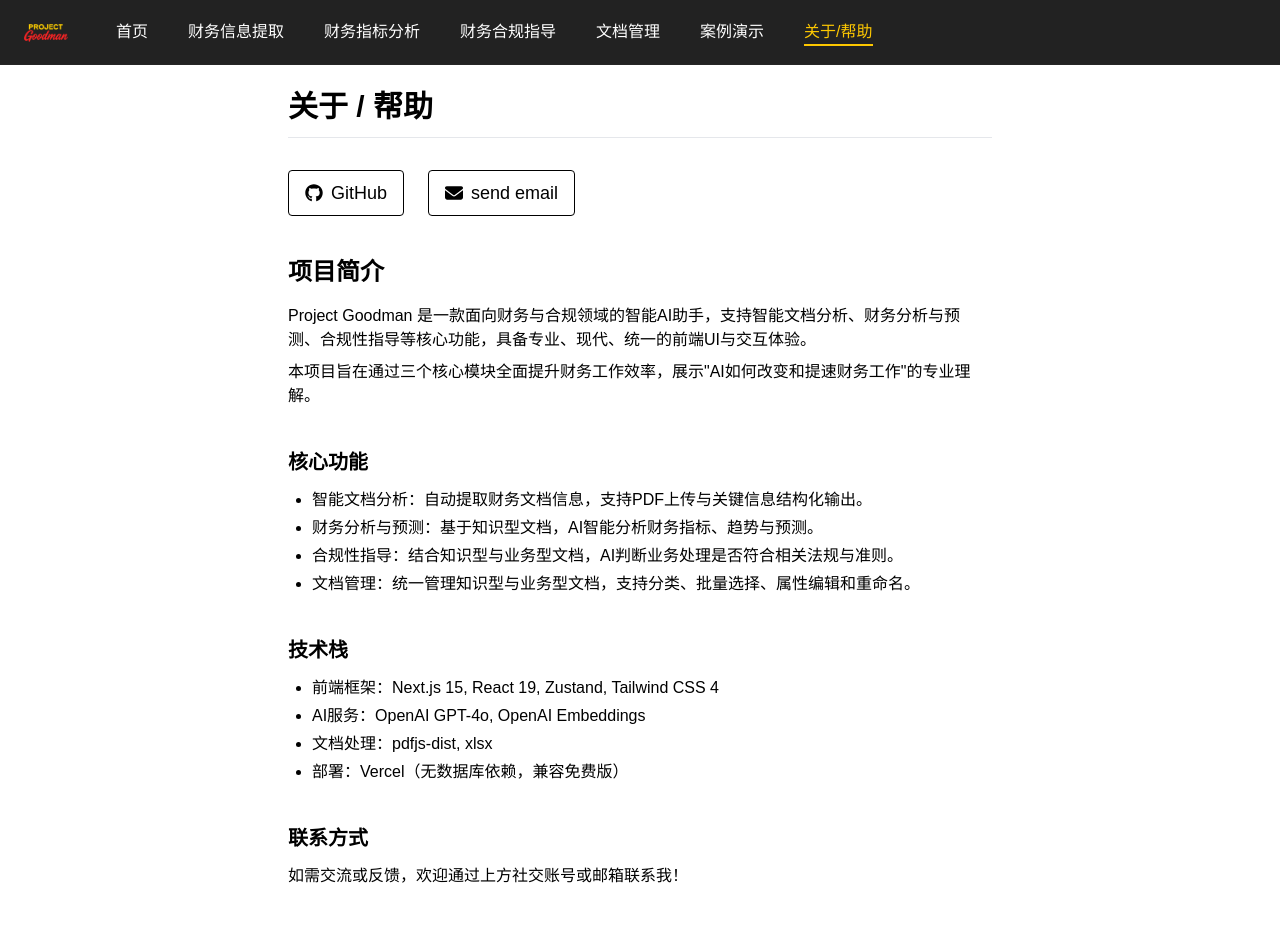
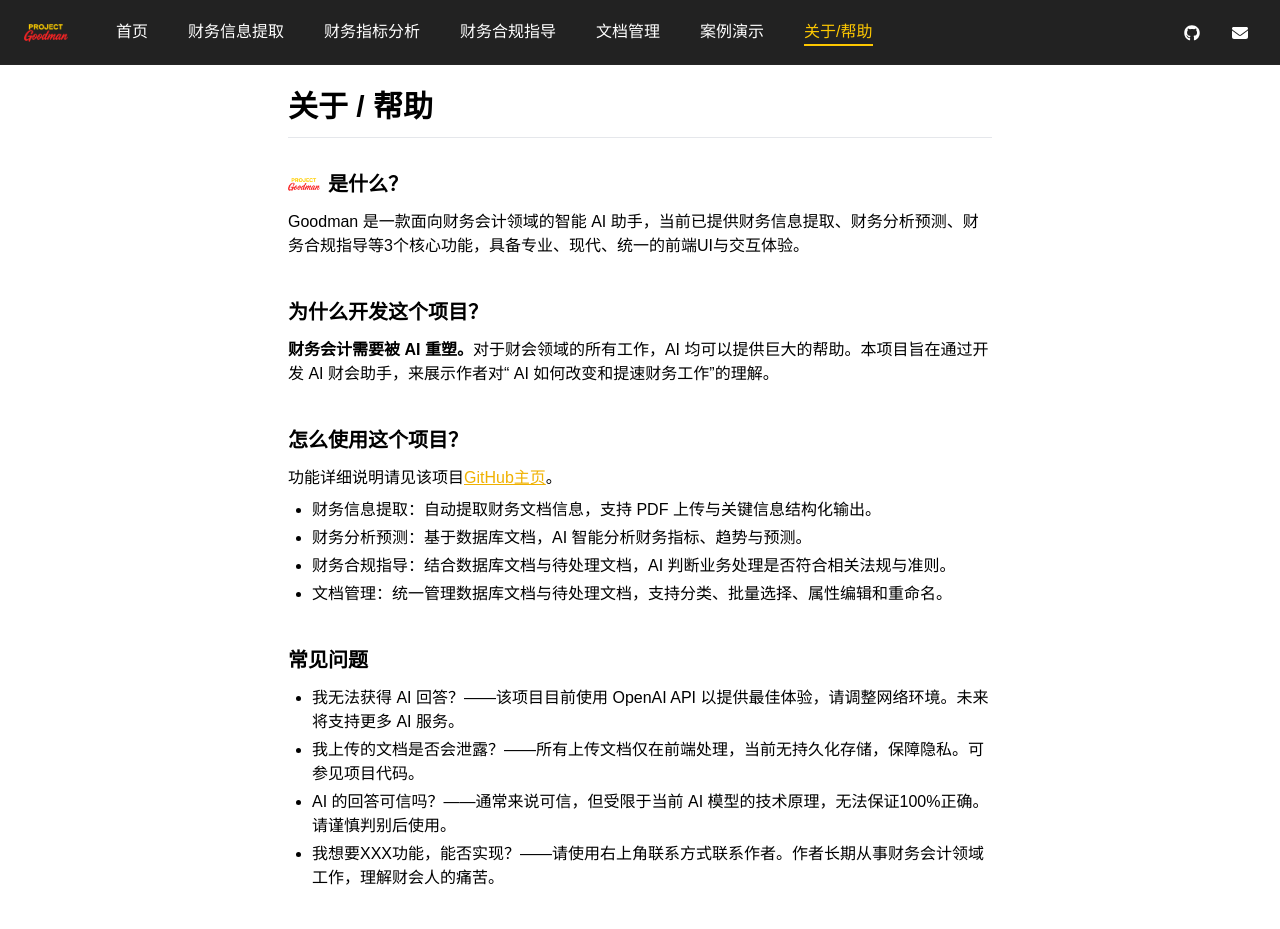
Before and after one commit to antelacus/project-goodman, a Next.js app: page /about in a window 1280 px wide. Shown: the top 929 px of the page. Built offline with nearby package versions, Linux system fonts and the light colour scheme.

Commit message:
feat: 统一所有页面内链文字为黄色，优化关于页内容与样式

```diff
--- a/src/app/about/page.tsx
+++ b/src/app/about/page.tsx
@@ -3,64 +3,60 @@ import React from "react";
 import { FaGithub, FaGlobe, FaXTwitter, FaInstagram, FaEnvelope } from "react-icons/fa6";
 import PageContainer from "../../components/PageContainer";
 import PageTitle from "../../components/PageTitle";
+import Image from "next/image";
 
 const links = [
-  { icon: <FaGithub className="inline mr-2" />, label: "GitHub", url: "https://github.com/antelacus" },
-  { icon: <FaEnvelope className="inline mr-2" />, label: " send email", url: "mailto:me@antelacus.com" },
+  // removed, now in Navbar
 ];
 
 export default function AboutHelpPage() {
   return (
     <PageContainer maxWidth="3xl">
       <PageTitle>关于 / 帮助</PageTitle>
-        <div className="flex flex-wrap gap-6 mb-10">
-          {links.map((item) => (
-            <a
-              key={item.label}
-              href={item.url}
-              target="_blank"
-              rel="noopener noreferrer"
-              className="flex items-center px-4 py-2 border rounded hover:bg-gray-50 transition text-lg font-medium"
-            >
-              {item.icon}
-              <span>{item.label}</span>
-            </a>
-          ))}
-        </div>
+        {/* Social links removed, now in Navbar */}
         <section className="mb-10">
-          <h2 className="text-2xl font-bold mb-4">项目简介</h2>
-          <p className="mb-2">Project Goodman 是一款面向财务与合规领域的智能AI助手，支持智能文档分析、财务分析与预测、合规性指导等核心功能，具备专业、现代、统一的前端UI与交互体验。</p>
-          <p className="mb-2">本项目旨在通过三个核心模块全面提升财务工作效率，展示&quot;AI如何改变和提速财务工作&quot;的专业理解。</p>
+          <h2 className="text-xl font-bold mb-3 flex items-center gap-2">
+            <Image src="/logo.png" alt="Goodman Logo" width={32} height={32} className="inline-block align-middle" />
+            <span>是什么？</span>
+          </h2>
+          <p className="mb-2">Goodman 是一款面向财务会计领域的智能 AI 助手，当前已提供财务信息提取、财务分析预测、财务合规指导等3个核心功能，具备专业、现代、统一的前端UI与交互体验。</p>
         </section>
         <section className="mb-10">
-          <h2 className="text-xl font-bold mb-3">核心功能</h2>
+          <h2 className="text-xl font-bold mb-3">为什么开发这个项目？</h2>
+          <p className="mb-2"><span className="font-bold">财务会计需要被 AI 重塑。</span>
+          对于财会领域的所有工作，AI 均可以提供巨大的帮助。本项目旨在通过开发 AI 财会助手，来展示作者对“ AI 如何改变和提速财务工作”的理解。</p>
+        </section>
+        <section className="mb-10">
+          <h2 className="text-xl font-bold mb-3">怎么使用这个项目？</h2>
+          <p className="mb-2">功能详细说明请见该项目<a href="https://github.com/antelacus/project-goodman" target="_blank" rel="noopener noreferrer" className="text-yellow-500 underline hover:text-yellow-400">GitHub主页</a>。</p>
           <ul className="list-disc pl-6 space-y-1">
-            <li>智能文档分析：自动提取财务文档信息，支持PDF上传与关键信息结构化输出。</li>
-            <li>财务分析与预测：基于知识型文档，AI智能分析财务指标、趋势与预测。</li>
-            <li>合规性指导：结合知识型与业务型文档，AI判断业务处理是否符合相关法规与准则。</li>
-            <li>文档管理：统一管理知识型与业务型文档，支持分类、批量选择、属性编辑和重命名。</li>
+            <li>财务信息提取：自动提取财务文档信息，支持 PDF 上传与关键信息结构化输出。</li>
+            <li>财务分析预测：基于数据库文档，AI 智能分析财务指标、趋势与预测。</li>
+            <li>财务合规指导：结合数据库文档与待处理文档，AI 判断业务处理是否符合相关法规与准则。</li>
+            <li>文档管理：统一管理数据库文档与待处理文档，支持分类、批量选择、属性编辑和重命名。</li>
+          </ul>
+        </section>
+        <section  className="mb-10">
+          <h2 className="text-xl font-bold mb-3">常见问题</h2>
+          <ul className="list-disc pl-6 space-y-1">
+            <li>我无法获得 AI 回答？——该项目目前使用 OpenAI API 以提供最佳体验，请调整网络环境。未来将支持更多 AI 服务。</li>
+            <li>我上传的文档是否会泄露？——所有上传文档仅在前端处理，当前无持久化存储，保障隐私。可参见项目代码。</li>
+            <li>AI 的回答可信吗？——通常来说可信，但受限于当前 AI 模型的技术原理，无法保证100%正确。请谨慎判别后使用。</li>
+            <li>我想要XXX功能，能否实现？——请使用右上角联系方式联系作者。作者长期从事财务会计领域工作，理解财会人的痛苦。</li>
           </ul>
         </section>
         <section className="mb-10">
           <h2 className="text-xl font-bold mb-3">技术栈</h2>
           <ul className="list-disc pl-6 space-y-1">
             <li>前端框架：Next.js 15, React 19, Zustand, Tailwind CSS 4</li>
-            <li>AI服务：OpenAI GPT-4o, OpenAI Embeddings</li>
+            <li>AI服务：OpenAI GPT-4.1, OpenAI Embeddings</li>
             <li>文档处理：pdfjs-dist, xlsx</li>
             <li>部署：Vercel（无数据库依赖，兼容免费版）</li>
           </ul>
         </section>
         <section className="mb-10">
           <h2 className="text-xl font-bold mb-3">联系方式</h2>
-          <p>如需交流或反馈，欢迎通过上方社交账号或邮箱联系我！</p>
-        </section>
-        <section>
-          <h2 className="text-xl font-bold mb-3">常见问题</h2>
-          <ul className="list-disc pl-6 space-y-1">
-            <li>如何上传和管理文档？——请前往&quot;文档管理&quot;页面，支持多格式上传、批量选择和属性编辑。</li>
-            <li>AI分析结果是否安全？——所有业务型文档仅在前端处理，不做持久化存储，保障隐私。</li>
-            <li>如何体验AI分析与合规性判断？——请分别前往&quot;智能文档分析&quot;、&quot;财务分析与预测&quot;、&quot;合规性指导&quot;页面体验核心功能。</li>
-          </ul>
+          <p>如需交流或反馈，欢迎通过导航栏中的社交账号或邮箱联系我！</p>
         </section>
       </PageContainer>
   );
--- a/src/app/data-extract/page.tsx
+++ b/src/app/data-extract/page.tsx
@@ -192,13 +192,14 @@ export default function PdfUploadPage() {
         <section className="w-full">
           <div className="mb-6">
             <PageTitle>财务信息提取</PageTitle>
-            <p className="text-gray-700">
-              上传 PDF 格式财务文档（如发票、合同），AI 将自动提取关键信息，并输出为可以自由复制内容的格式化结果。<br />
+            <p className="mb-2 text-gray-700">
+              上传 PDF 格式财务文档（如发票、合同），AI 将自动提取关键信息，并输出为可以自由复制内容的格式化结果。
+            </p>
+            <p className="mb-2 text-gray-700">
               仍有疑问？请在
-              <Link href="/about" className="text-blue-600 underline hover:text-blue-800 transition-colors">关于/帮助</Link>
+              <Link href="/about" className="text-yellow-500 underline hover:text-yellow-400 transition-colors">关于/帮助</Link>
               页面获取指引，或跳转查看
-              <Link href="/showcase#extract" className="text-blue-600 underline hover:text-blue-800 transition-colors">演示案例</Link>
-              。
+              <Link href="/showcase#extract" className="text-yellow-500 underline hover:text-yellow-400 transition-colors">演示案例</Link>。
             </p>
           </div>
             <div className="mb-6">
--- a/src/app/documents/page.tsx
+++ b/src/app/documents/page.tsx
@@ -276,7 +276,11 @@ export default function DocumentsPage() {
       <div className="flex flex-col gap-8">
         <section className="w-full">
           <PageTitle>文档管理</PageTitle>
-          <p className="text-gray-700 mb-6">统一管理数据库文档与待处理文档，支持分类、批量选择、属性编辑和重命名。</p>
+          <p className="text-gray-700 mb-6">
+            统一管理数据库文档与待处理文档，支持分类、批量选择、属性编辑和重命名。<br />
+            <br />
+            (出于演示目的，该功能模块对文档的修改结果不会永久保存，关闭网站所有页面后修改即失效。)
+            </p>
           <div className="mt-8">
             {/* 知识型文档 */}
             <div className="mb-12">
--- a/src/app/guidance-chat/page.tsx
+++ b/src/app/guidance-chat/page.tsx
@@ -257,12 +257,14 @@ export default function KnowledgeChatPage() {
       <div className="flex flex-col h-[calc(100vh-64px)] gap-0"> {/* 64px 预留顶部导航高度，可根据实际调整 */}
         <section className="w-full flex-1 flex flex-col gap-0">
           <PageTitle>财务合规指导</PageTitle>
-          <p className="text-gray-700 mb-6">
+          <p className="mb-2 text-gray-700">
           本页面可结合财务数据库文档，使用 AI 回答待处理文档相关财务问题，或判断相关财务处理是否符合法规、准则、制度，并提供合规性分析和建议。<br />
+          </p>
+          <p className="mb-2 text-gray-700">
             仍有疑问？请在
-              <Link href="/about" className="text-blue-600 underline hover:text-blue-800 transition-colors">关于/帮助</Link>
+              <Link href="/about" className="text-yellow-500 underline hover:text-yellow-400 transition-colors">关于/帮助</Link>
               页面获取指引，或跳转查看
-            <Link href="/showcase#guidance" className="text-blue-600 underline hover:text-blue-800 transition-colors">演示案例</Link>。
+            <Link href="/showcase#guidance" className="text-yellow-500 underline hover:text-yellow-400 transition-colors">演示案例</Link>。
           </p>
           {/* 对话消息区 */}
           <div className="bg-white rounded-lg p-4 mb-6 flex-1 overflow-y-auto" style={{ minHeight: 320 }}>
--- a/src/components/Navbar.tsx
+++ b/src/components/Navbar.tsx
@@ -2,6 +2,7 @@
 import Link from "next/link";
 import Image from "next/image";
 import { usePathname } from "next/navigation";
+import { FaGithub, FaEnvelope } from "react-icons/fa6";
 
 const navItems = [
   { name: "首页", href: "/" },
@@ -11,6 +12,11 @@ const navItems = [
   { name: "文档管理", href: "/documents" },
   { name: "案例演示", href: "/showcase" },
   { name: "关于/帮助", href: "/about" },
+];
+
+const socialLinks = [
+  { icon: <FaGithub className="inline" />, label: "GitHub", url: "https://github.com/antelacus" },
+  { icon: <FaEnvelope className="inline" />, label: "send email", url: "mailto:me@antelacus.com" },
 ];
 
 export default function Navbar() {
@@ -47,6 +53,20 @@ export default function Navbar() {
             );
           })}
         </ul>
+        <div className="flex items-center space-x-4 ml-auto">
+          {socialLinks.map((item) => (
+            <a
+              key={item.label}
+              href={item.url}
+              target="_blank"
+              rel="noopener noreferrer"
+              className="p-2 rounded-full hover:bg-neutral-700 transition"
+              title={item.label}
+            >
+              {item.icon}
+            </a>
+          ))}
+        </div>
       </div>
     </nav>
   );
```
Also changed, not shown: src/app/api/financial-analysis/route.ts (+4 -4 lines), src/app/financial-analysis/page.tsx (+7 -5 lines), src/app/showcase/page.tsx (+41 -13 lines).
